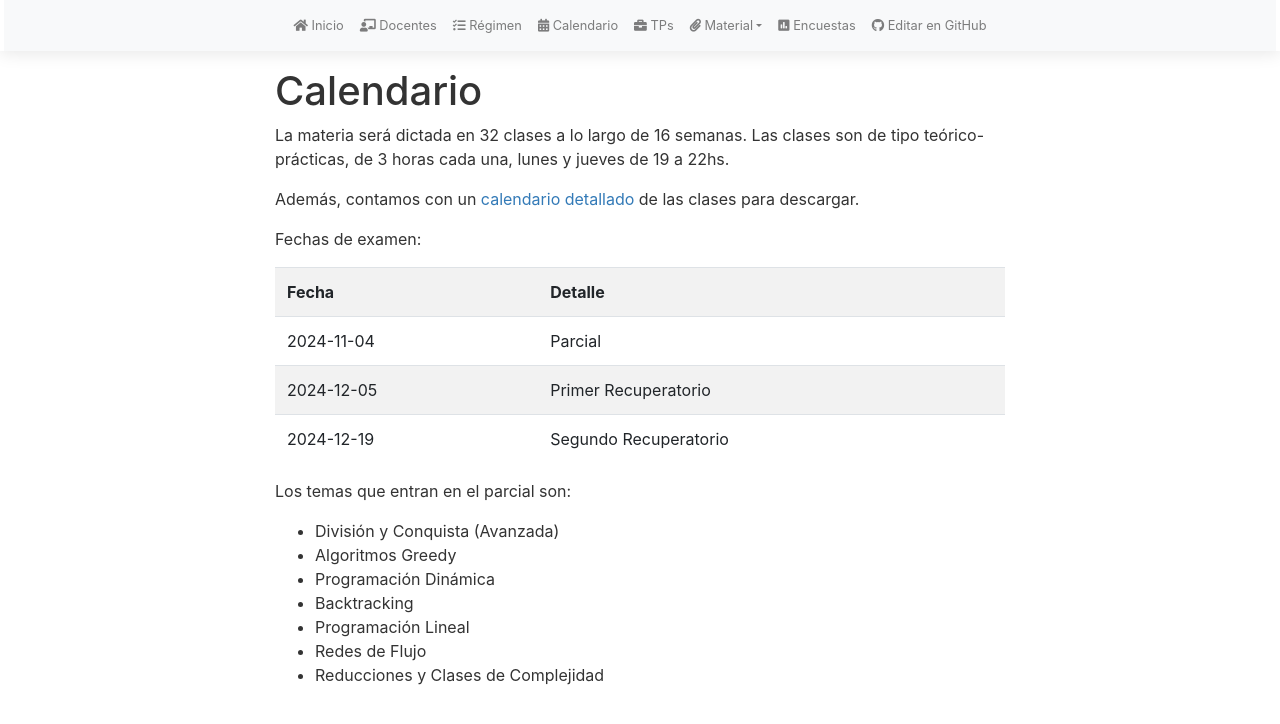
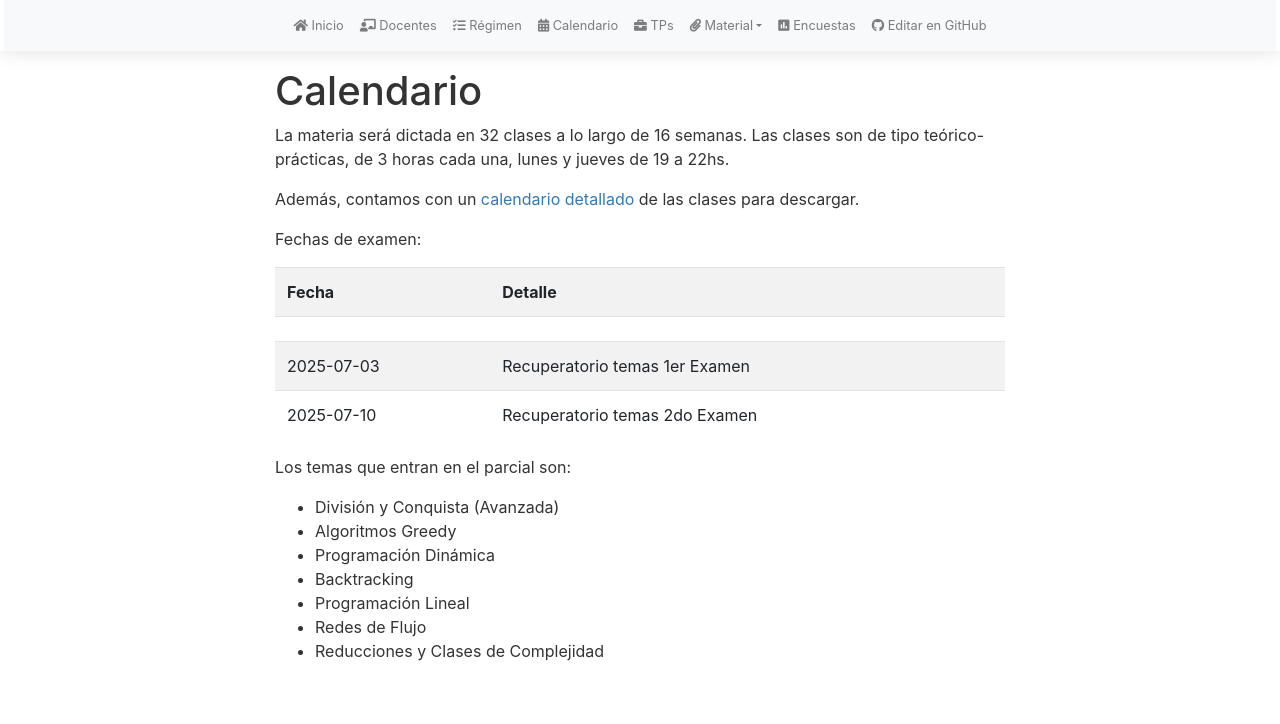
Before and after one commit to algoritmos-rw/tda_bg, a Jekyll site: the page built from calendario.md, in a window 1280 px wide. Shown: the top 724 px of the page. Built offline with Jekyll 4.4.1, drawn with Linux system fonts in a browser that asks for light colours; nearby versions of some CDN libraries; our own code applies the rules of GitHub Pages for plain Markdown files.

Commit message:
Inicio 2025C1

```diff
--- a/_data/cuatrimestre.yml
+++ b/_data/cuatrimestre.yml
@@ -1,9 +1,9 @@
 # Primeros cuatrimestres terminan el primero de agosto
 # Segundos Cuatrimestres terminan el primero de febrero
-fin_cuatrimestre: 2024-12-31
-inicio_cuatrimestre: 2024-08-19
+fin_cuatrimestre: 2025-07-31
+inicio_cuatrimestre: 2025-03-10
 
-calendario_detallado: https://docs.google.com/spreadsheets/d/e/2PACX-1vS8OMr8CQvYJ37TBgWd8o3hcx7Z6ZIQtAdmIheCI4A9nhLX1pU65UsXX4u4vHItcsh3a37zemoiUvH7/pubhtml?gid=715309566&single=true
-formulario_inicio: https://forms.gle/7i6iDtU4bZhgzeiv8
+calendario_detallado: https://docs.google.com/spreadsheets/u/3/d/e/2PACX-1vQr-zVquy6_HYyDbz-IRoQly1dINhqpx5xJ65K7JGqlwiZpRWNE4sXBkS5AIHRN_SrUl2q0B8xDUdEy/pubhtml?gid=179168072&single=true
+formulario_inicio: https://forms.gle/7ZortfB6ZdYQkge66
 entrega_tps: https://forms.gle/4rvJjDA3cEq1AqTG9
-meet: https://meet.google.com/mhz-hqqp-mrw
+meet: https://meet.google.com/unf-zcsr-xgt
--- a/_data/parciales.yml
+++ b/_data/parciales.yml
@@ -1,11 +1,15 @@
-parcial:
-  label: Parcial
-  fecha: 2024-11-04
+parcial1:
+  label: 1er Examen
+  fecha: 2025-04-28
+
+parcial2:
+  label: 2do Examen
+  fecha: 2025-09-06
 
 recu1:
-  label: Primer Recuperatorio
-  fecha: 2024-12-05
+  label: Recuperatorio temas 1er Examen
+  fecha: 2025-07-03
 
 recu2:
-  label: Segundo Recuperatorio
-  fecha: 2024-12-19
+  label: Recuperatorio temas 2do Examen
+  fecha: 2025-07-10
--- a/_data/trabajos.yml
+++ b/_data/trabajos.yml
@@ -1,29 +1,29 @@
 TP0:
   id: TP0
-  publicacion: 2024-08-02
-  entrega: 2024-08-29
+  publicacion: 2025-03-10
+  entrega: 2025-03-13
   enunciado_link: /tps/tp0
 
 TP1:
   id: TP1
-  publicacion: 2024-09-02
-  entrega: 2024-09-19
-  enunciado_link: /tps/2024_2/tp1
+  publicacion: 2025-03-20
+  entrega: 2025-04-10
+  enunciado_link: /tps/2025_1/tp1
 
 TP2:
   id: TP2
-  publicacion: 2024-09-26
-  entrega: 2024-10-14
-  enunciado_link: /tps/2024_2/tp2
+  publicacion: 2025-04-17
+  entrega: 2025-05-05
+  enunciado_link: /tps/2025_1/tp2
 
 TP3:
   id: TP3
-  publicacion: 2024-11-04
-  entrega: 2024-11-21
-  enunciado_link: /tps/2024_2/tp3
+  publicacion: 2025-05-26
+  entrega: 2025-06-16
+  enunciado_link: /tps/2025_1/tp3
 
 Automatas:
   id: Autómatas
-  publicacion: 2024-11-25
-  entrega: 2024-12-16
+  publicacion: 2025-06-23
+  entrega: 2025-07-14
   enunciado_link: /tps/automatas
```
